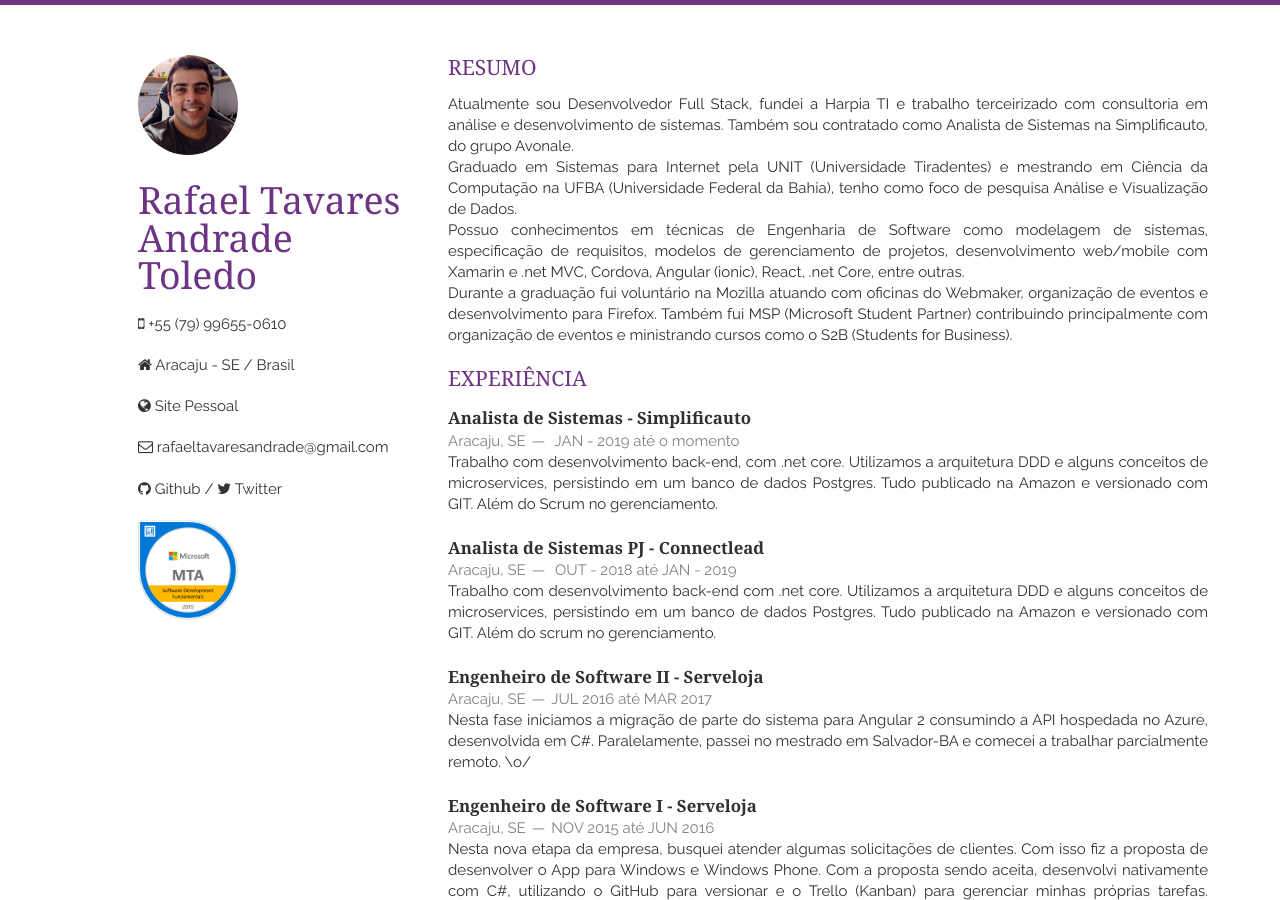
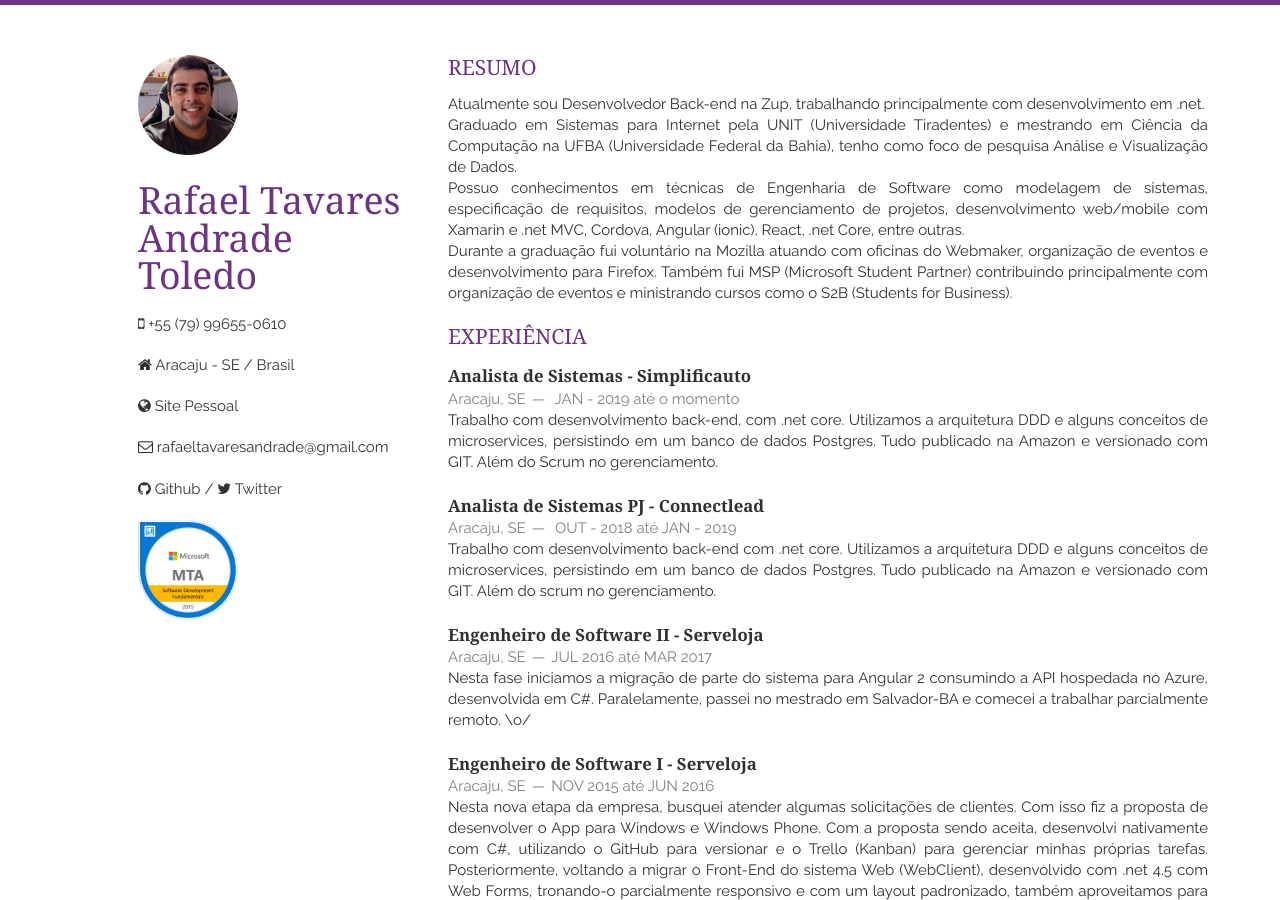
Before and after one commit to RafasTavares/resume-cv, a Jekyll site: the page built from index.html, in a window 1280 px wide and 900 px high. Built offline with Jekyll 4.4.1, drawn with Linux system fonts in a browser that asks for light colours; nearby versions of some CDN libraries; the list of posts is cut into pages by our own code.

Commit message:
Alterando abstract

```diff
--- a/_includes/abstract.html
+++ b/_includes/abstract.html
@@ -1,7 +1,7 @@
 <section class="thirteen columns">
 <h1>Resumo</h1>
 <p>
-Atualmente sou Desenvolvedor Full Stack, fundei a Harpia TI e trabalho terceirizado com consultoria em análise e desenvolvimento de sistemas. Também sou contratado como Analista de Sistemas na Simplificauto, do grupo Avonale.
+Atualmente sou Desenvolvedor Back-end na Zup, trabalhando principalmente com desenvolvimento em .net.
 <br/>
 Graduado em Sistemas para Internet pela UNIT (Universidade Tiradentes) e mestrando em Ciência da Computação na UFBA (Universidade Federal da Bahia), tenho como foco de pesquisa Análise e Visualização de Dados.
 <br/>
```
